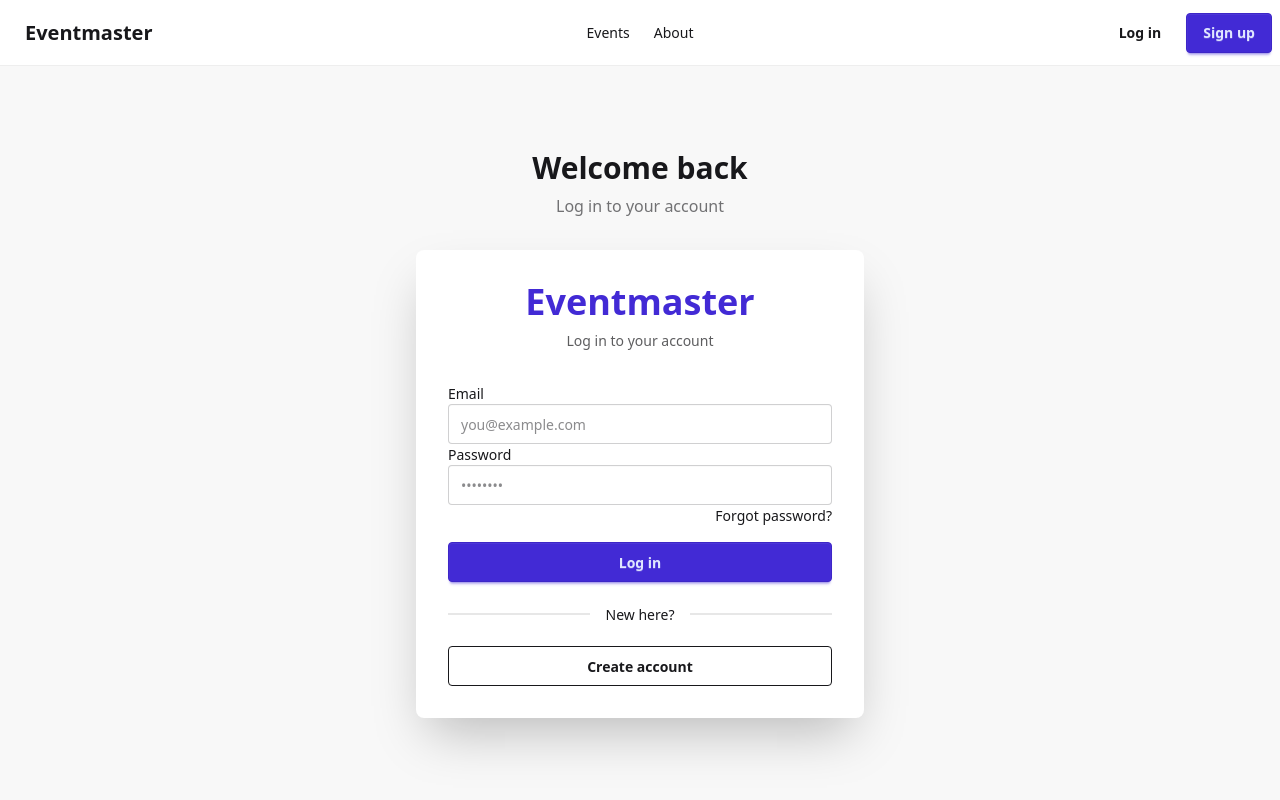
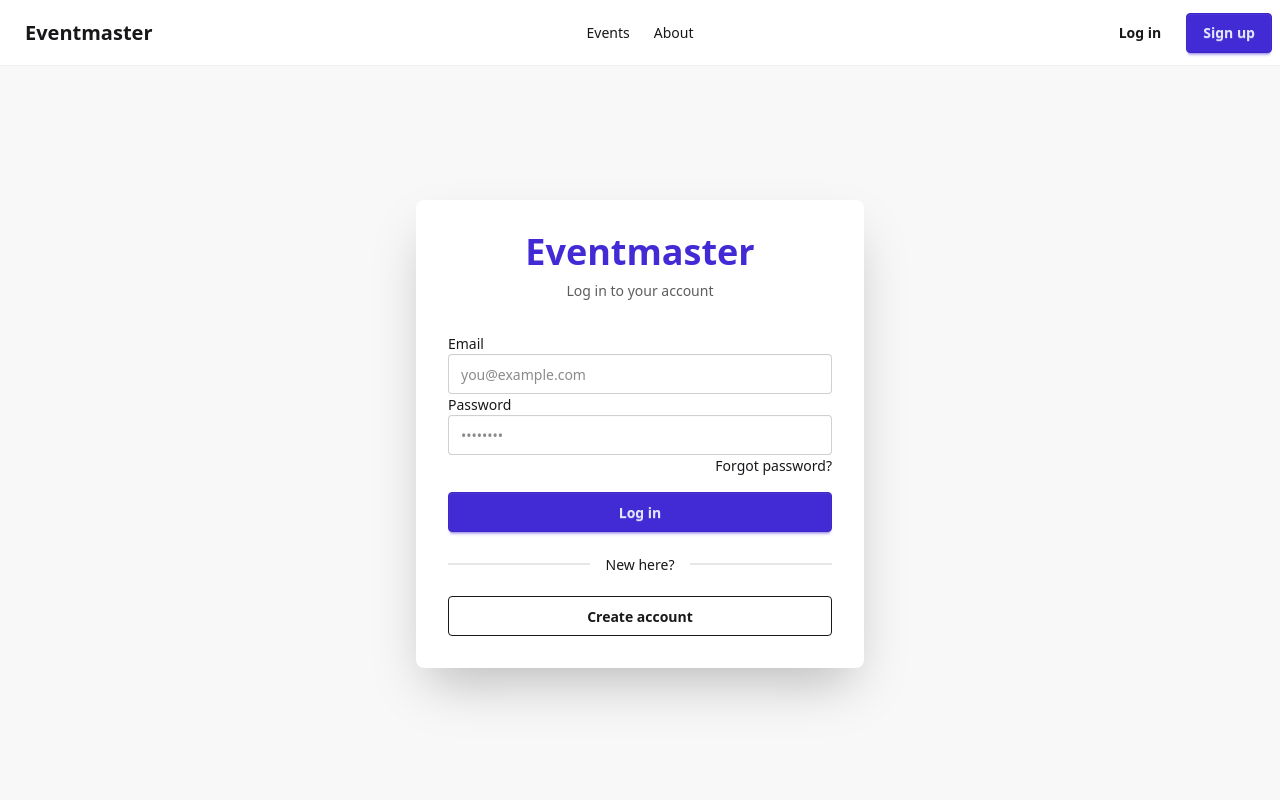
Before and after one commit to vixello/event-ticket-platform-frontend, an Angular app: page /login in a window 1280 px wide. Shown: the top 800 px of the page. Built offline with nearby package versions, Linux system fonts and the light colour scheme.

Commit message:
fix(auth): remove not needed ui from Login.html

```diff
--- a/src/app/features/auth/pages/login/login.html
+++ b/src/app/features/auth/pages/login/login.html
@@ -1,16 +1,6 @@
 <div class="min-h-[calc(100vh-4rem)] bg-base-200 flex items-center justify-center px-4 py-12">
 
   <div class="w-full max-w-md">
-
-    <div class="text-center mb-8">
-      <h1 class="text-3xl font-bold">
-        Welcome back
-      </h1>
-
-      <p class="mt-2 text-base-content/60">
-        Log in to your account
-      </p>
-    </div>
 
     <app-login-form />
 
```
